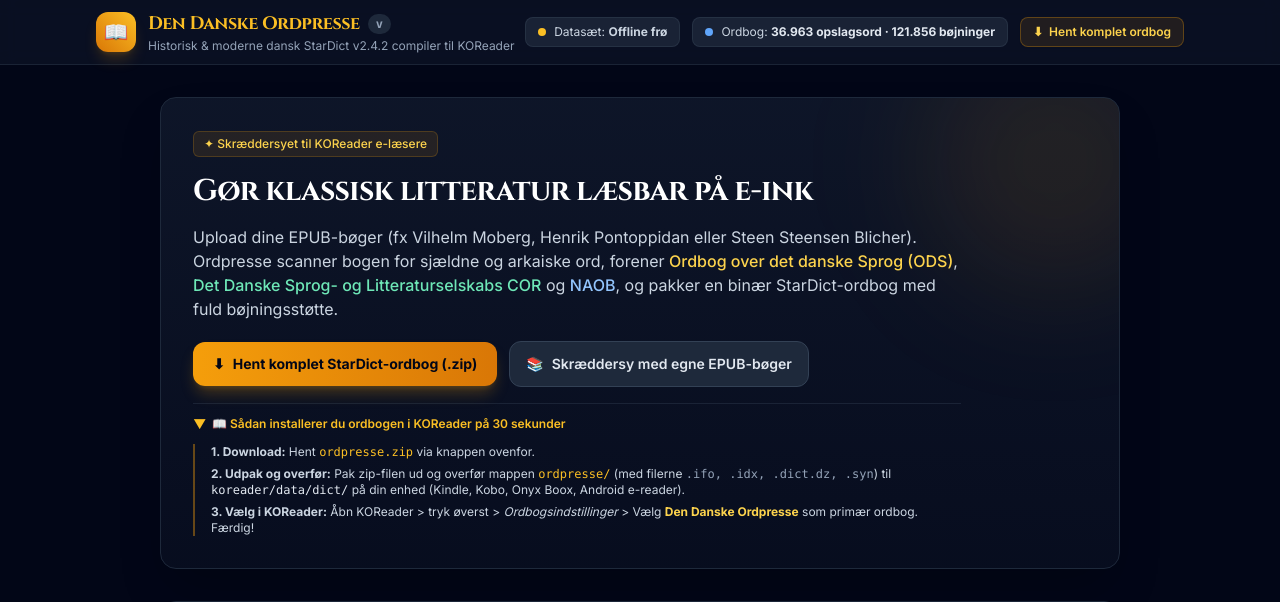
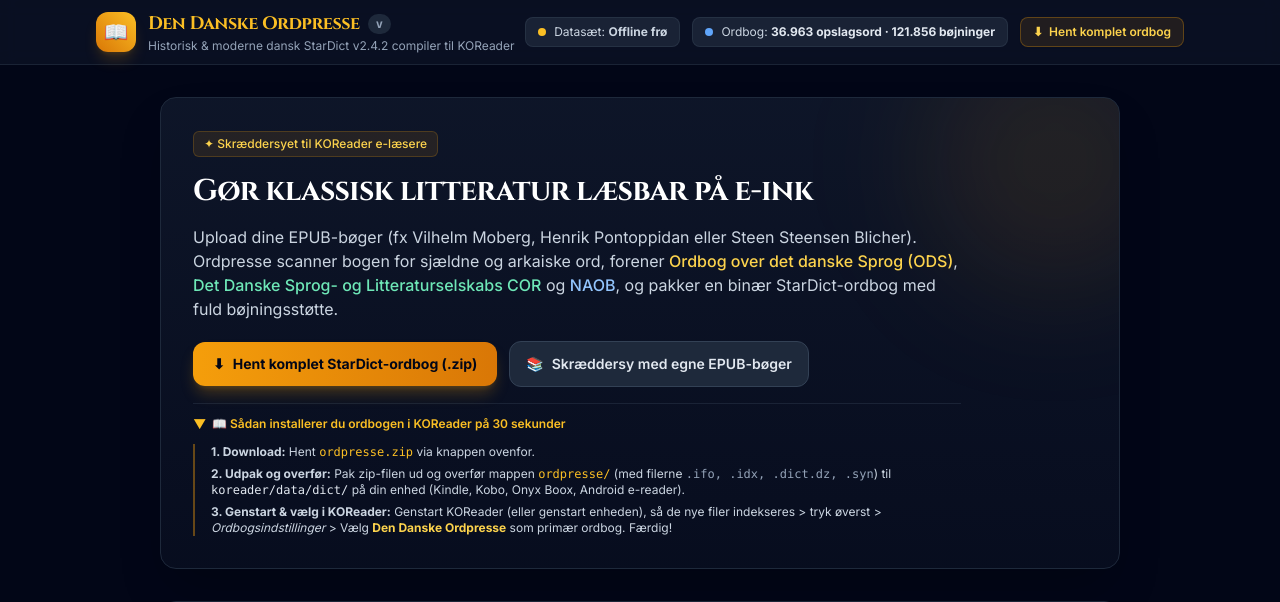
Before and after one commit to massovercharge/ordpresse, a FastAPI app: template src/ordpresse/web/templates/index.html in a window 1280 px wide, after a click that opens the changed part. Shown: the top 602 px of the page. Run offline with FastAPI, Linux system fonts and the light colour scheme; the template is opened without the code that fills it, so the values that code supplies are empty; some libraries are stand-ins or nearby versions.

Commit message:
docs: emphasize restarting KOReader to index new dictionaries

```diff
--- a/src/ordpresse/web/templates/index.html
+++ b/src/ordpresse/web/templates/index.html
@@ -108,7 +108,7 @@
                     <div class="mt-3 pl-4 text-xs space-y-1.5 text-slate-300 border-l-2 border-amber-500/40">
                         <p><strong>1. Download:</strong> Hent <code class="text-amber-400 font-mono">ordpresse.zip</code> via knappen ovenfor.</p>
                         <p><strong>2. Udpak og overfør:</strong> Pak zip-filen ud og overfør mappen <code class="text-amber-400 font-mono">ordpresse/</code> (med filerne <code class="text-slate-400 font-mono">.ifo, .idx, .dict.dz, .syn</code>) til <code class="text-slate-200 font-mono">koreader/data/dict/</code> på din enhed (Kindle, Kobo, Onyx Boox, Android e-reader).</p>
-                        <p><strong>3. Vælg i KOReader:</strong> Åbn KOReader &gt; tryk øverst &gt; <em>Ordbogsindstillinger</em> &gt; Vælg <strong class="text-amber-300">Den Danske Ordpresse</strong> som primær ordbog. Færdig!</p>
+                        <p><strong>3. Genstart & vælg i KOReader:</strong> Genstart KOReader (eller genstart enheden), så de nye filer indekseres &gt; tryk øverst &gt; <em>Ordbogsindstillinger</em> &gt; Vælg <strong class="text-amber-300">Den Danske Ordpresse</strong> som primær ordbog. Færdig!</p>
                     </div>
                 </details>
             </div>
@@ -512,6 +512,7 @@
                     <ol class="list-decimal list-inside space-y-1">
                         <li>Pak <code class="text-amber-400 font-mono">ordpresse.zip</code> ud på din computer el. e-læser.</li>
                         <li>Kopier mappen <code class="text-amber-400 font-mono">ordpresse/</code> ind i <code class="text-slate-200 font-mono">koreader/data/dict/</code> på din Kindle, Kobo el. Android e-reader.</li>
+                        <li><strong>Genstart KOReader:</strong> Luk og genstart KOReader (eller genstart enheden), så de nye ordbogsfiler indekseres.</li>
                         <li>Åbn KOReader &gt; <em>Ordbogsindstillinger</em> &gt; Vælg <strong class="text-slate-200">Den Danske Ordpresse</strong> som primær ordbog.</li>
                     </ol>
                 </div>
```
Also changed, not shown: README.md.
